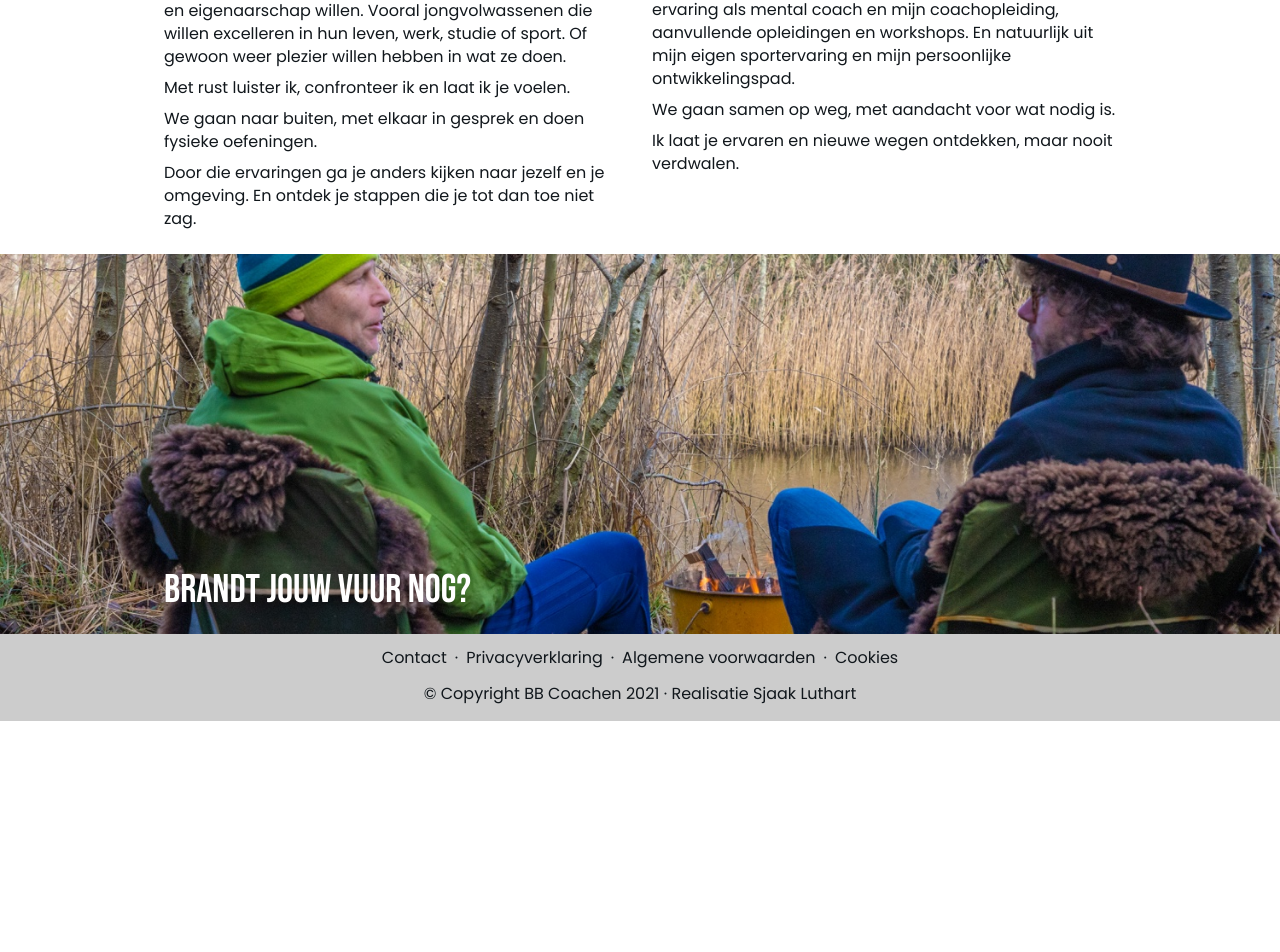
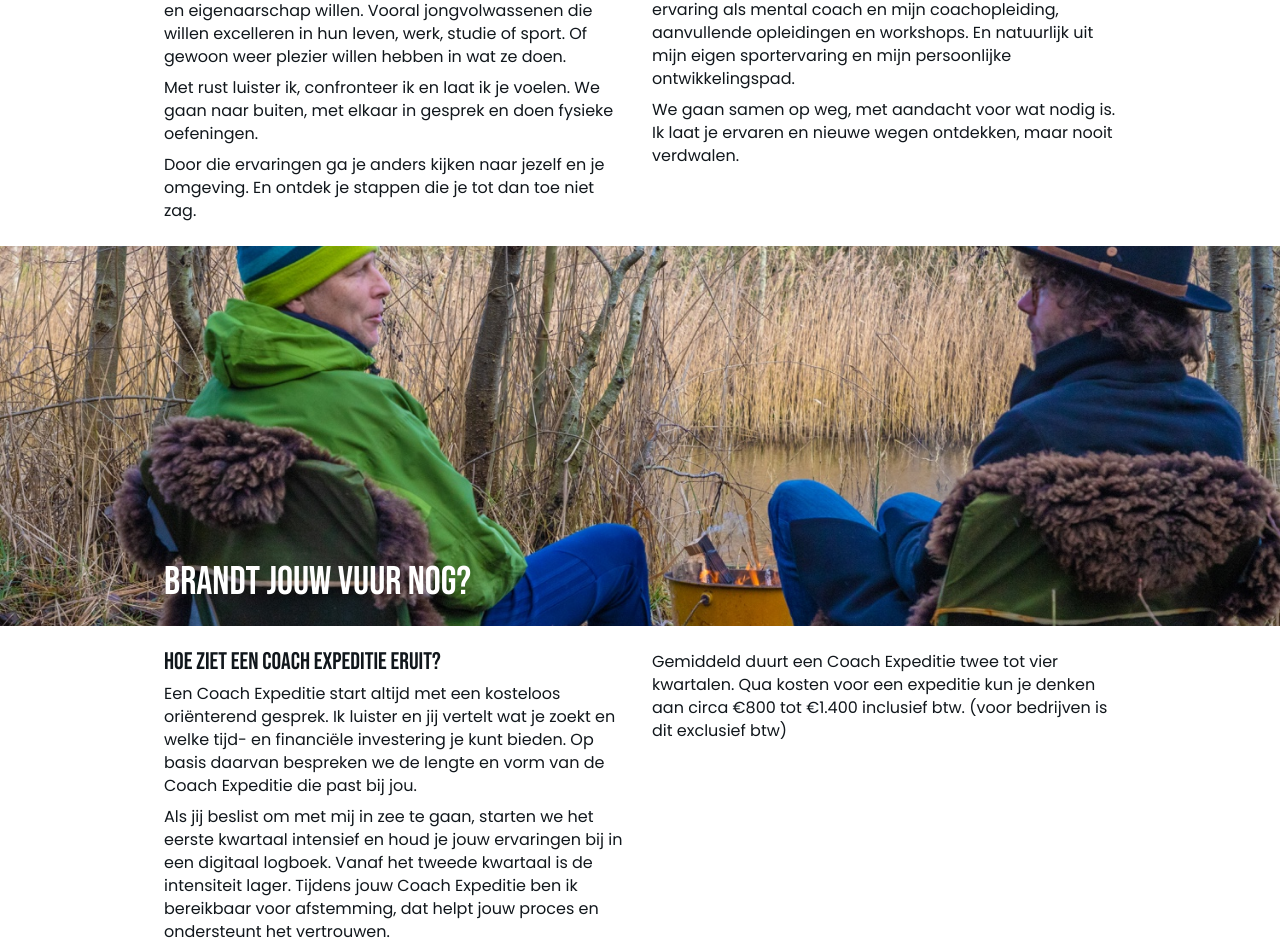
Before and after one commit to sjaakluthart/bb-coachen-website, a React (Create React App) app: page / in a window 1280 px wide. Shown: the part 1260-2212 px from the top of the page. Before the commit the page ends 1981 px from the top, so only its background shows below. Built offline with nearby package versions, Linux system fonts and the light colour scheme.

Commit message:
Added text.

```diff
--- a/src/components/Home.tsx
+++ b/src/components/Home.tsx
@@ -9,7 +9,7 @@ const Home = () => (
       <article>
         <h1>Bart Boogaard, Buitencoach</h1>
         <p>
-          Je bent een ondernemende jongvolwassene of (top)sporter. Je wilt je doelen bereiken. In je werk, studie of sport én in je leven. Maar hebt niet helder waarom je niet verder komt. Of wat je het allerliefste wilt. Wat nu?
+          Je bent een ondernemende jongvolwassene of (top)sporter. Je wilt je doelen bereiken. In je werk, studie of sport én in je leven. Maar je hebt niet helder waarom je niet verder komt. Of wat je het allerliefste wilt. Wat nu?
         </p>
         <p>
           Ik ga met jou op zoek naar jouw focus, wat voor jou werkt en naar jouw glimlach.
@@ -59,10 +59,7 @@ const Home = () => (
           Ik begeleid al meer dan tien jaar mensen die het beste uit zichzelf en het leven willen halen. Die meer zelfvertrouwen en eigenaarschap willen. Vooral jongvolwassenen die willen excelleren in hun leven, werk, studie of sport. Of gewoon weer plezier willen hebben in wat ze doen.
         </p>
         <p>
-          Met rust luister ik, confronteer ik en laat ik je voelen.
-        </p>
-        <p>
-          We gaan naar buiten, met elkaar in gesprek en doen fysieke oefeningen.
+          Met rust luister ik, confronteer ik en laat ik je voelen. We gaan naar buiten, met elkaar in gesprek en doen fysieke oefeningen.
         </p>
         <p>
           Door die ervaringen ga je anders kijken naar jezelf en je omgeving. En ontdek je stappen die je tot dan toe niet zag.
@@ -76,10 +73,7 @@ const Home = () => (
           Om jouw persoonlijke traject vorm te geven, tap ik uit mijn ervaring als mental coach en mijn coachopleiding, aanvullende opleidingen en workshops. En natuurlijk uit mijn eigen sportervaring en mijn persoonlijke ontwikkelingspad.
         </p>
         <p>
-          We gaan samen op weg, met aandacht voor wat nodig is.
-        </p>
-        <p>
-          Ik laat je ervaren en nieuwe wegen ontdekken, maar nooit verdwalen.
+          We gaan samen op weg, met aandacht voor wat nodig is. Ik laat je ervaren en nieuwe wegen ontdekken, maar nooit verdwalen.
         </p>
       </section>
     </article>
@@ -88,6 +82,22 @@ const Home = () => (
         <h1>Brandt jouw vuur nog?</h1>
       </article>
     </section>
+    <article>
+      <section>
+        <h1>Hoe ziet een Coach Expeditie eruit?</h1>
+        <p>
+          Een Coach Expeditie start altijd met een kosteloos oriënterend gesprek. Ik luister en jij vertelt wat je zoekt en welke tijd- en financiële investering je kunt bieden. Op basis daarvan bespreken we de lengte en vorm van de Coach Expeditie die past bij jou.
+        </p>
+        <p>
+          Als jij beslist om met mij in zee te gaan, starten we het eerste kwartaal intensief en houd je jouw ervaringen bij in een digitaal logboek. Vanaf het tweede kwartaal is de intensiteit lager. Tijdens jouw Coach Expeditie ben ik bereikbaar voor afstemming, dat helpt jouw proces en ondersteunt het vertrouwen.
+        </p>
+      </section>
+      <section>
+        <p>
+          Gemiddeld duurt een Coach Expeditie twee tot vier kwartalen. Qua kosten voor een expeditie kun je denken aan circa €800 tot €1.400 inclusief btw. (voor bedrijven is dit exclusief btw)
+        </p>
+      </section>
+    </article>
   </main>
 );
 
```
